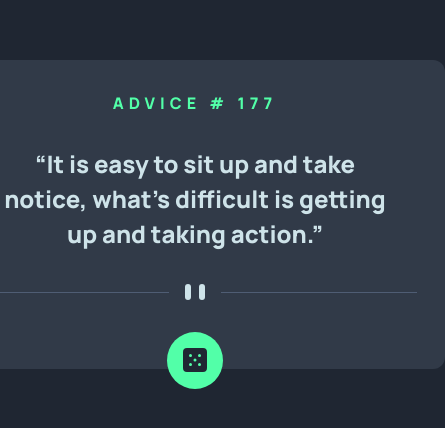
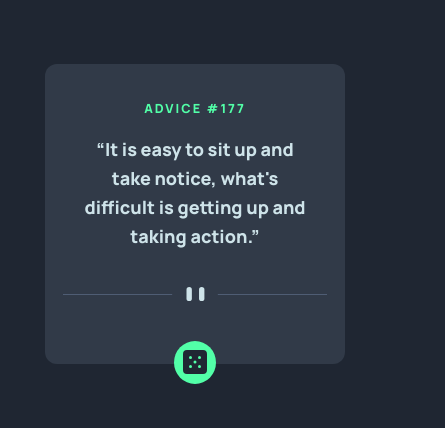
Before and after one commit to itsnooshin/Advice-generator-app, a website built with Parcel: page src/index.html in a window 390 px wide. Shown: the part 208-636 px from the top of the page, 445 px wide, since content can reach past the window. Built offline with nearby package versions, Linux system fonts and the light colour scheme.

Commit message:
add style to mobile version

```diff
--- a/src/index.html
+++ b/src/index.html
@@ -20,17 +20,28 @@
   </head>
   <body>
     <main class="main">
-      <p class="title">ADVICE # <span class="advice-number">177</span></p>
-      <p class="lead-quote">
-        “It is easy to sit up and take notice, what's difficult is getting up and taking action.”
+      <p class="main__title">
+        ADVICE #<span class="main__advice-number">177</span>
       </p>
-      <div class="pattern">
-        <img src="./images/pattern-divider-desktop.svg" alt="" class="img-icon">
-
+      <p class="main__lead-quote">
+        “It is easy to sit up and take notice, what's difficult is getting up
+        and taking action.”
+      </p>
+      <div class="main__pattern">
+        <img
+          src="./images/pattern-divider-desktop.svg"
+          alt="a divider pattern for main container"
+          class="img-icon-desktop"
+        />
+        <img
+          src="./images/pattern-divider-mobile.svg"
+          alt="a divider pattern for main container"
+          class="img-icon-moile"
+        />
       </div>
-      <button class="icon-button">
-        <div class="icon-dice">
-          <img src="./images/icon-dice.svg" alt="" >
+      <button class="main__icon-button">
+        <div class="main__icon-dice">
+          <img src="./images/icon-dice.svg" alt="Dice icon" />
         </div>
       </button>
     </main>
--- a/src/main.js
+++ b/src/main.js
@@ -1,22 +1,25 @@
 'use strict';
 
-const btnmain = document.querySelector('.icon-button');
-const numberRandom = document.querySelector('.advice-number');
-const quoteRandom = document.querySelector('.lead-quote');
+const btnmain = document.querySelector('.main__icon-button');
+const numberRandom = document.querySelector('.main__advice-number');
+const quoteRandom = document.querySelector('.main__lead-quote');
 
 btnmain.addEventListener('click', function () {
-  async function adviceGen() {
+  async function advicerandom() {
     try {
       const response = await fetch('https://api.adviceslip.com/advice');
+      if (!response.ok) {
+        throw new Error('API request failed');
+      }
       const data = await response.json();
       const number = data.slip.id;
       numberRandom.textContent = number;
       const text = data.slip.advice;
       quoteRandom.textContent = text;
-    } catch (err) {
-      throw new Error('API request failed');
+    } catch (error) {
+      console.error('ERROR', error);
     }
   }
 
-  adviceGen().then(res => console.log(res));
+  advicerandom();
 });
--- a/src/style.css
+++ b/src/style.css
@@ -2,9 +2,9 @@
   --color-dark-blue: hsl(218, 23%, 16%);
   --color-Light-Cyan: hsl(193, 38%, 86%);
   --color-Neon-Green: hsl(150, 100%, 66%);
-  --body-font :'Manrope', sans-serif;
+  --body-font: 'Manrope', sans-serif;
 }
-*{
+* {
   margin: 0;
   padding: 0;
   box-sizing: border-box;
@@ -17,9 +17,9 @@ body {
   align-items: center;
   justify-content: center;
 }
-.main{
-  width: 500px;
-  background-color: #313A48;
+.main {
+  max-width: 500px;
+  background-color: #313a48;
   border-radius: 12px;
   display: flex;
   flex-direction: column;
@@ -28,37 +28,68 @@ body {
   position: relative;
   padding: 2rem 3rem 4rem 3rem;
 }
-.title{
+.main__title {
   color: var(--color-Neon-Green);
+  letter-spacing: 5px;
+  font-size: 0.8rem;
 }
-.icon-dice{
-  background-color: hsl(150, 100%, 66%);
+.main__icon-dice {
+  background-color: var(--color-Neon-Green);
   padding: 1rem;
   border-radius: 50%;
   line-height: 10px;
   text-align: center;
-
 }
 
-.icon-button{
+.main__icon-button {
   background-color: transparent;
   border: none;
   cursor: pointer;
   position: absolute;
-  bottom:-20px;
+  bottom: -20px;
 }
-.icon-button:hover{
-  background-color: red;
+.main__icon-button:hover {
   border-radius: 50%;
-  box-shadow:10px 12px 96px 17px rgba(82,255,168,0.91); ;
+  box-shadow: 10px 12px 96px 17px rgba(82, 255, 168, 0.91);
 }
-.lead-quote{
+.main__lead-quote {
   color: var(--color-Light-Cyan);
   text-align: center;
   font-size: 1.5rem;
   padding: 2rem 0;
   line-height: 35px;
 }
-.title{
-  letter-spacing: 5px;
+.img-icon-moile {
+  display: none;
 }
+
+/* responsive */
+
+@media (max-width: 700px) {
+  html {
+    font-size: 56.25%;
+  }
+  .main {
+    max-width: 300px;
+    margin: 0 auto;
+    padding: 4rem 4rem 5rem 4rem;
+  }
+
+  .img-icon-desktop {
+    display: none;
+  }
+  .img-icon-moile {
+    display: block;
+     width: 300px;
+    padding: 2rem;
+  }
+  .main__lead-quote {
+      line-height: 29px;
+      font-size: 2rem;
+  }
+  .main__title{
+
+    font-size: 1.4rem;
+    letter-spacing: 2px;
+  }
+}
```
Lines whose indentation alone changed are shown as unchanged.
